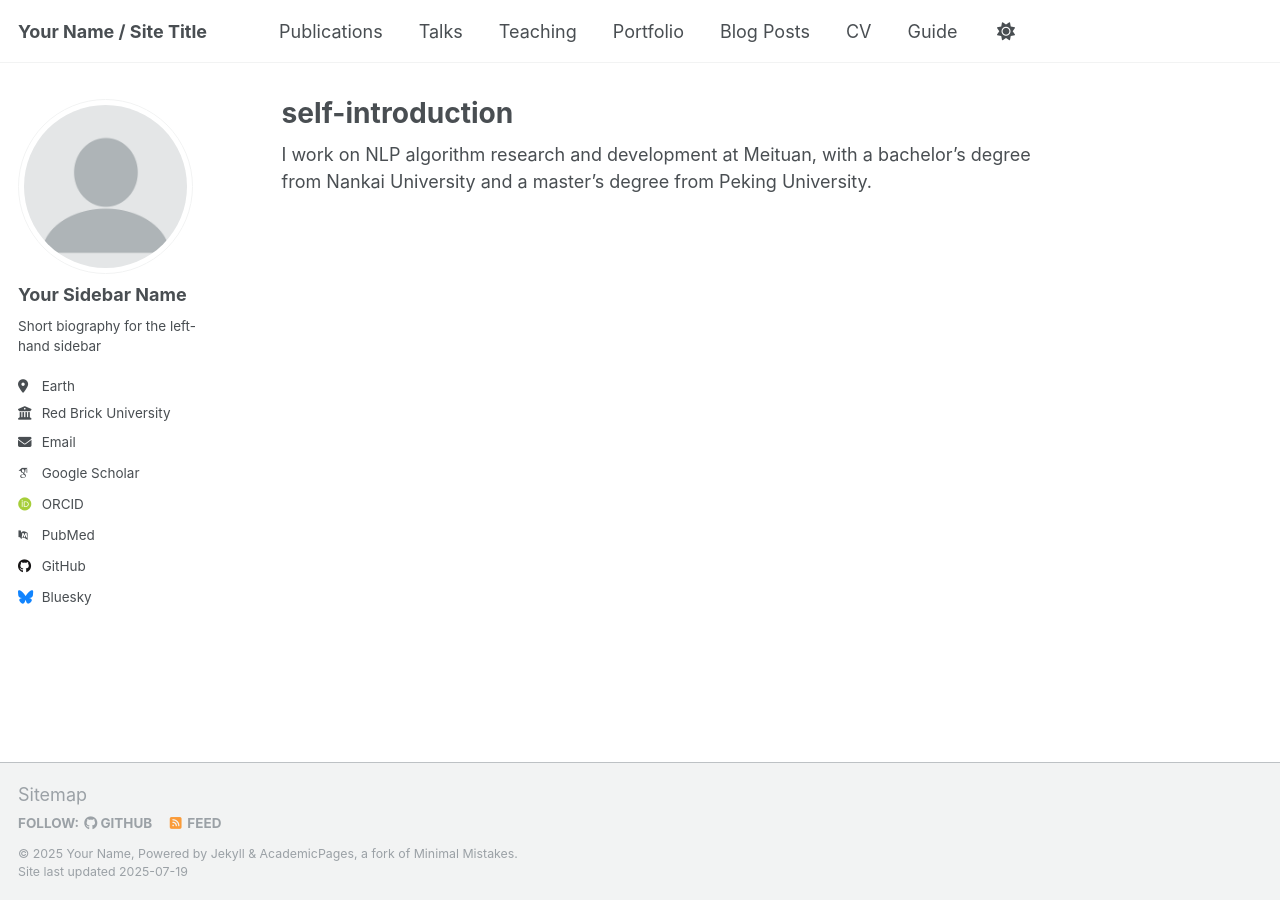
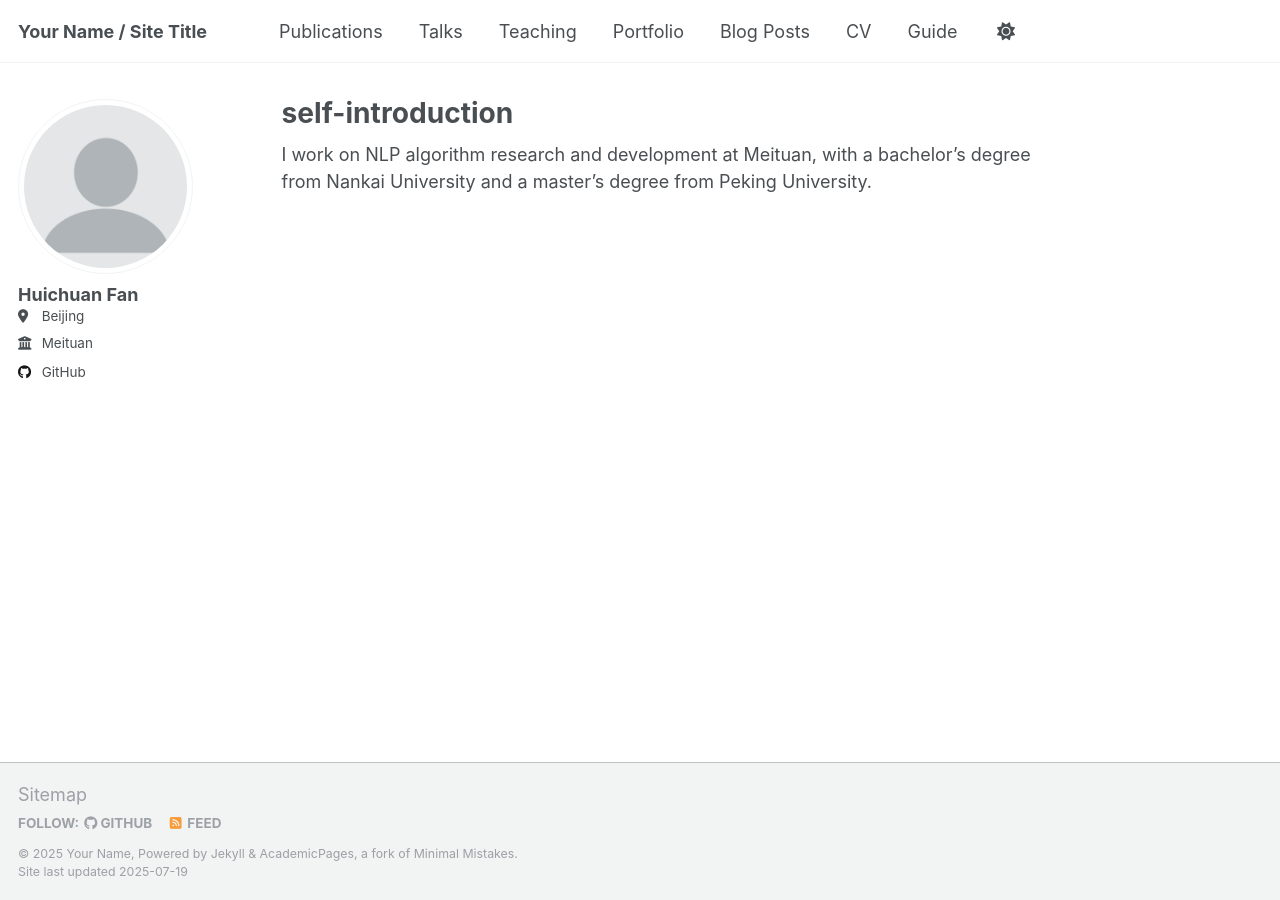
Before and after one commit to zihoudanyuan/zihoudanyuan.github.io, a Jekyll site: the page built from _pages/about.md, in a window 1280 px wide. Built offline with Jekyll 4.4.1, drawn with Linux system fonts in a browser that asks for light colours; some web fonts are replaced; a script that is not in the unit is left out.

Commit message:
Update _config.yml

```diff
--- a/_config.yml
+++ b/_config.yml
@@ -23,22 +23,21 @@ repository               : "academicpages/academicpages.github.io"
 author:
   # Biographic information
   avatar           : "profile.png"
-  name             : "Your Sidebar Name"
+  name             : "Huichuan Fan"
   pronouns         : # example: "she/her"
-  bio              : "Short biography for the left-hand sidebar"
-  location         : "Earth"
-  employer         : "Red Brick University"
-  uri              : # URL
-  email            : "none@example.org"
+  bio              : # "Short biography for the left-hand sidebar"
+  location         : "Beijing"
+  employer         : "Meituan"
+  Email            : "fanhuichuan@meituan.com"
 
   # Academic websites
   academia         : # URL
   arxiv            : # URL - Update with the correct link to your profile
-  googlescholar    : "https://scholar.google.com/citations?user=PS_CX0AAAAAJ"
+  googlescholar    : # "https://scholar.google.com/citations?user=PS_CX0AAAAAJ"
   impactstory      : # URL
-  orcid            : "http://orcid.org/yourorcidurl"
+  orcid            : # "http://orcid.org/yourorcidurl"
   semantic         : # URL
-  pubmed           : "https://www.ncbi.nlm.nih.gov/pubmed/?term=john+snow"
+  pubmed           : # "https://www.ncbi.nlm.nih.gov/pubmed/?term=john+snow"
   researchgate     : # URL
   scopus           : # URL
 
@@ -46,13 +45,13 @@ author:
   bitbucket        : # Username - Update with your username on the site
   codepen          : # Username
   dribbble         : # Username
-  github           : "academicpages"
+  github           : "zihoudanyuan"
   kaggle           : # Username
   stackoverflow    : # User number or user number and name (i.e., use "1" or "1/jeff-atwood")
 
   # Social media
   artstation       : # Username
-  bluesky          : "bsky.app" # Replace this with you Bluesky username
+  bluesky          : # "bsky.app" # Replace this with you Bluesky username
   facebook         : # Username
   flickr           : # Username
   foursquare       : # Username
```
